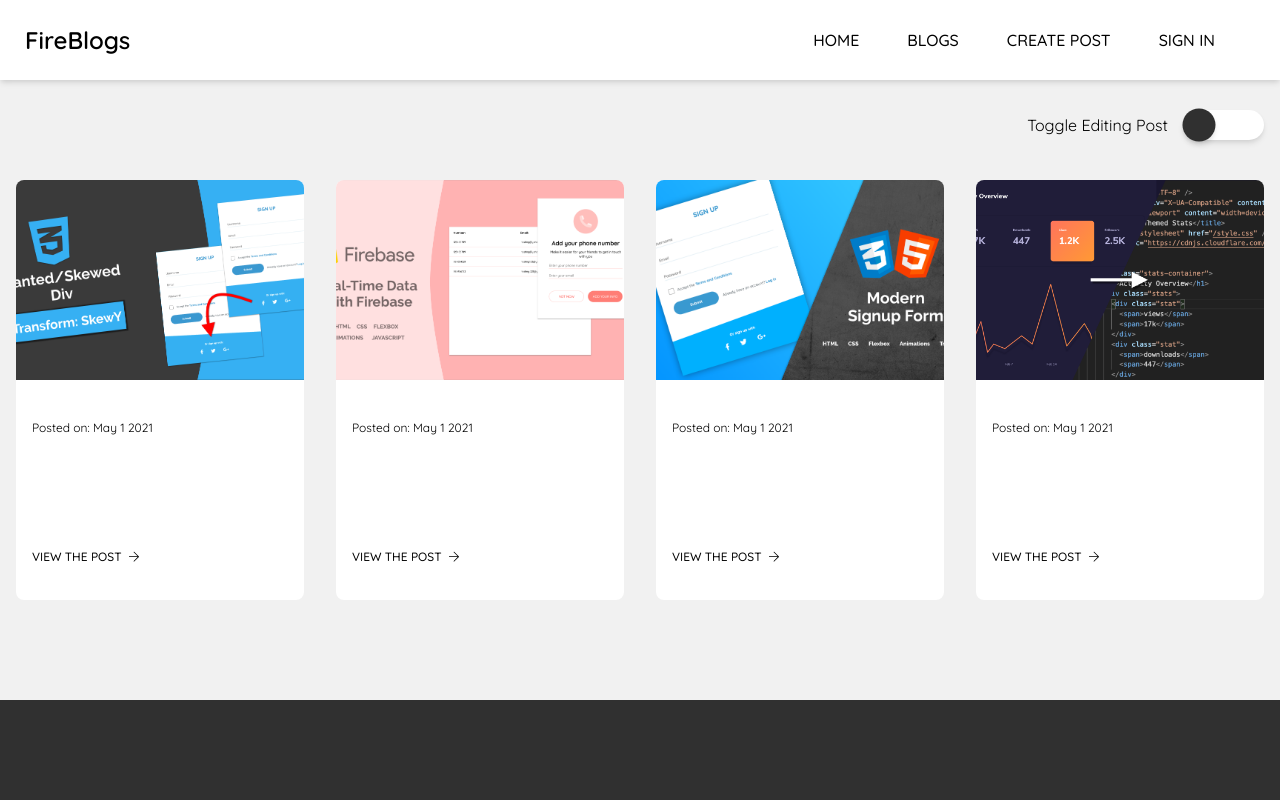
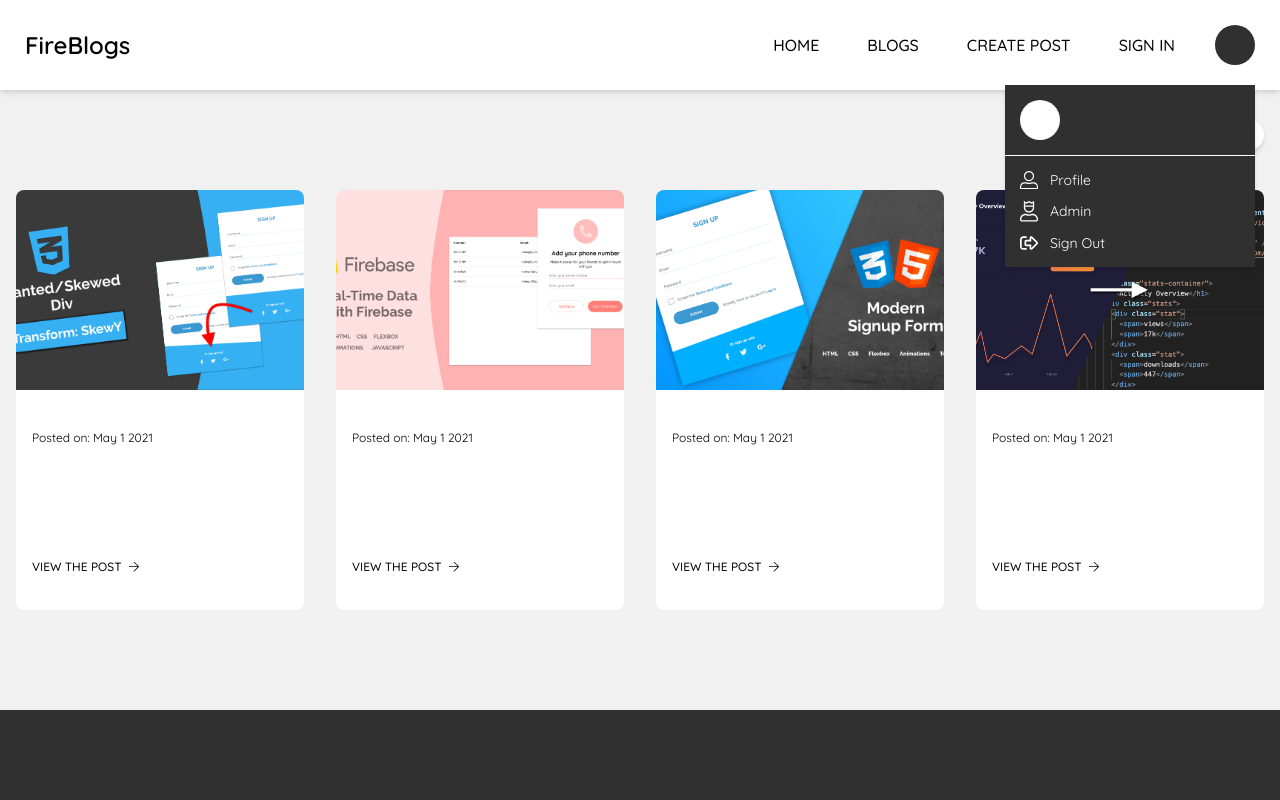
Before and after one commit to Nabcellent/fire-blogs, a Vue app: page /blogs in a window 1280 px wide. Shown: the top 800 px of the page. Built offline with nearby package versions, Linux system fonts and the light colour scheme; no server answers.

Commit message:
Implements profile menu

```diff
--- a/src/App.vue
+++ b/src/App.vue
@@ -13,6 +13,8 @@
 import Navigation from "@/components/Navigation.vue";
 import Footer from "@/components/Footer.vue";
 import { onMounted, ref, watch } from "vue";
+import { getAuth, onAuthStateChanged } from "firebase/auth";
+import { store } from "@/store";
 
 const route = useRoute()
 
@@ -27,7 +29,14 @@
     showNavigation.value = false
 }
 
-onMounted(() => checkRoute())
+onMounted(() => {
+    checkRoute()
+    onAuthStateChanged(getAuth(), user => {
+        store.commit('updateUser', user)
+
+        if (user) store.dispatch('getCurrentUser')
+    })
+})
 
 watch(route, checkRoute)
 </script>
--- a/src/components/Navigation.vue
+++ b/src/components/Navigation.vue
@@ -12,6 +12,55 @@
                     <router-link class="link" to="#">Create Post</router-link>
                     <router-link class="link" :to="{name:'Login'}">Sign In</router-link>
                 </ul>
+
+                <div class="profile" ref="profile">
+                    <span>{{ store.state.profileInitials }}</span>
+                    <div class="profile-menu">
+                        <div class="info">
+                            <p class="initials">{{ store.state.profileInitials }}</p>
+                            <div class="right">
+                                <p>{{ store.state.profileFirstName }} {{ store.state.profileLastName }}</p>
+                                <p>{{ store.state.profileUsername }}</p>
+                                <p>{{ store.state.profileEmail }}</p>
+                            </div>
+                        </div>
+                        <div class="options">
+                            <div class="option">
+                                <router-link to="#" class="option">
+                                    <svg aria-hidden="true" focusable="false" data-prefix="fal" data-icon="user-alt"
+                                         class="icon svg-inline--fa fa-user-alt fa-w-16" role="img"
+                                         xmlns="http://www.w3.org/2000/svg" viewBox="0 0 512 512">
+                                        <path fill="currentColor"
+                                              d="M256 32c61.8 0 112 50.2 112 112s-50.2 112-112 112-112-50.2-112-112S194.2 32 256 32m128 320c52.9 0 96 43.1 96 96v32H32v-32c0-52.9 43.1-96 96-96 85 0 67.3 16 128 16 60.9 0 42.9-16 128-16M256 0c-79.5 0-144 64.5-144 144s64.5 144 144 144 144-64.5 144-144S335.5 0 256 0zm128 320c-92.4 0-71 16-128 16-56.8 0-35.7-16-128-16C57.3 320 0 377.3 0 448v32c0 17.7 14.3 32 32 32h448c17.7 0 32-14.3 32-32v-32c0-70.7-57.3-128-128-128z"></path>
+                                    </svg>
+                                    <p>Profile</p>
+                                </router-link>
+                            </div>
+                            <div class="option">
+                                <router-link to="#" class="option">
+                                    <svg aria-hidden="true" focusable="false" data-prefix="fal" data-icon="user-crown"
+                                         class="icon svg-inline--fa fa-user-crown fa-w-14" role="img"
+                                         xmlns="http://www.w3.org/2000/svg" viewBox="0 0 448 512">
+                                        <path fill="currentColor"
+                                              d="M313.6 320c-28.71 0-42.6 16-89.6 16-47.09 0-60.82-16-89.6-16C60.17 320 0 380.17 0 454.4v9.6c0 26.51 21.49 48 48 48h352c26.51 0 48-21.49 48-48v-9.6c0-74.23-60.17-134.4-134.4-134.4zM416 464c0 8.82-7.18 16-16 16H48c-8.82 0-16-7.18-16-16v-9.6C32 397.94 77.94 352 134.4 352c19.38 0 39.33 16 89.6 16 49.4 0 70.66-16 89.6-16 56.46 0 102.4 45.94 102.4 102.4v9.6zM224 288c70.7 0 128-57.31 128-128V0l-64 32-64-32-64 32L96 0v160c0 70.69 57.31 128 128 128zM128 51.78l32 16 64-32 64 32 32-16V112H128V51.78zm0 92.22h192v16c0 52.93-43.06 96-96 96s-96-43.07-96-96v-16z"></path>
+                                    </svg>
+                                    <p>Admin</p>
+                                </router-link>
+                            </div>
+                            <div class="option">
+                                <router-link to="#" class="option">
+                                    <svg aria-hidden="true" focusable="false" data-prefix="far" data-icon="sign-out-alt"
+                                         class="icon svg-inline--fa fa-sign-out-alt fa-w-16" role="img"
+                                         xmlns="http://www.w3.org/2000/svg" viewBox="0 0 512 512">
+                                        <path fill="currentColor"
+                                              d="M272 112v51.6h-96c-26.5 0-48 21.5-48 48v88.6c0 26.5 21.5 48 48 48h96v51.6c0 42.6 51.7 64.2 81.9 33.9l144-143.9c18.7-18.7 18.7-49.1 0-67.9l-144-144C323.8 48 272 69.3 272 112zm192 144L320 400v-99.7H176v-88.6h144V112l144 144zM96 64h84c6.6 0 12 5.4 12 12v24c0 6.6-5.4 12-12 12H96c-26.5 0-48 21.5-48 48v192c0 26.5 21.5 48 48 48h84c6.6 0 12 5.4 12 12v24c0 6.6-5.4 12-12 12H96c-53 0-96-43-96-96V160c0-53 43-96 96-96z"></path>
+                                    </svg>
+                                    <p>Sign Out</p>
+                                </router-link>
+                            </div>
+                        </div>
+                    </div>
+                </div>
             </div>
         </nav>
         <img @click="toggleMobileNav" src="@/assets/Icons/bars-regular.svg" alt="" class="menu-icon" v-show="mobile">
@@ -28,6 +77,7 @@
 
 <script setup lang="ts">
 import { onMounted, ref } from "vue";
+import { store } from '@/store'
 
 const mobile = ref(false)
 const mobileNav = ref(false)
--- a/src/main.ts
+++ b/src/main.ts
@@ -1,8 +1,14 @@
 import { createApp } from 'vue'
 import App from './App.vue'
 import router from './router'
-import { store, key } from "./store";
+import { key, store } from "./store";
+import type { FirebaseApp } from 'firebase/app'
+import { getAuth, onAuthStateChanged } from 'firebase/auth'
 
 const app = createApp(App)
 
-app.use(store, key).use(router).mount('#app')
+let firebaseApp: FirebaseApp;
+
+onAuthStateChanged(getAuth(), () => {
+    if (!firebaseApp) app.use(store, key).use(router).mount('#app')
+})
--- a/src/store/index.ts
+++ b/src/store/index.ts
@@ -1,5 +1,8 @@
 import type { InjectionKey } from "vue";
 import { createStore, Store, useStore as baseUseStore } from 'vuex'
+import { doc, getDoc } from 'firebase/firestore'
+import db from '../firebase/firebaseInit'
+import { getAuth } from "firebase/auth";
 
 export interface State {
     sampleBlogCards: { title: string, blogCoverPhoto: string, blogDate: string }[]
@@ -16,11 +19,49 @@
             { title: 'Blog card #3', blogCoverPhoto: 'stock-3', blogDate: 'May 1 2021' },
             { title: 'Blog card #4', blogCoverPhoto: 'stock-4', blogDate: 'May 1 2021' },
         ],
-        editPost: null
+        editPost: null,
+        user: null,
+        profileId: null,
+        profileEmail: null,
+        profileFirstName: "",
+        profileLastName: "",
+        profileUsername: null,
+        profileInitials: "",
     },
     mutations: {
         toggleEditPost(state, payload) {
             state.editPost = payload
+        },
+        updateUser(state, payload) {
+            state.user = payload
+        },
+        setProfileInfo(state, doc) {
+            state.profileId = doc.id
+            state.profileEmail = doc.data().email
+            state.profileFirstName = doc.data().first_name
+            state.profileLastName = doc.data().last_name
+            state.profileUsername = doc.data().username
+        },
+        setProfileInitials(state) {
+            const firstInitial = state.profileFirstName.match(/(\b\S)?/g)?.join(''),
+                lastInitial = state.profileLastName.match(/(\b\S)?/g)?.join('')
+
+            if (firstInitial && lastInitial)
+                state.profileInitials = firstInitial + lastInitial
+        }
+    },
+    actions: {
+        async getCurrentUser({ commit }) {
+            const snap = await getDoc(doc(db, 'users', String(getAuth().currentUser?.uid)))
+
+            if (snap.exists()) {
+                commit('setProfileInfo', snap)
+                commit('setProfileInitials')
+
+                console.log(snap)
+            } else {
+                console.log("No such document!");
+            }
         }
     }
 })
--- a/src/views/auth/ForgotPassword.vue
+++ b/src/views/auth/ForgotPassword.vue
@@ -34,11 +34,26 @@
 import Modal from "@/components/Modal.vue";
 import { ref } from "vue";
 import Loading from "@/components/Loading.vue";
+import { getAuth, sendPasswordResetEmail } from 'firebase/auth'
 
 const email = ref("")
 const modalActive = ref(false)
 const modalMessage = ref("")
 const loading = ref(false)
+
+const resetPassword = () => {
+    loading.value = true
+
+    sendPasswordResetEmail(getAuth(), email.value).then(() => {
+        modalMessage.value = "If your account exists, you will receive an email."
+        loading.value = false
+        modalActive.value = true
+    }).catch(err => {
+        modalMessage.value = err.message
+        loading.value = false
+        modalActive.value = true
+    })
+}
 
 const closeModal = () => {
     modalActive.value = !modalActive.value
--- a/src/views/auth/Login.vue
+++ b/src/views/auth/Login.vue
@@ -25,11 +25,13 @@
                               d="M400 224h-24v-72C376 68.2 307.8 0 224 0S72 68.2 72 152v72H48c-26.5 0-48 21.5-48 48v192c0 26.5 21.5 48 48 48h352c26.5 0 48-21.5 48-48V272c0-26.5-21.5-48-48-48zM264 392c0 22.1-17.9 40-40 40s-40-17.9-40-40v-48c0-22.1 17.9-40 40-40s40 17.9 40 40v48zm32-168H152v-72c0-39.7 32.3-72 72-72s72 32.3 72 72v72z"></path>
                     </svg>
                 </div>
+
+                <div v-show="error" class="error">{{ errorMsg }}</div>
             </div>
 
             <router-link :to="{name:'ForgotPassword'}" class="forgot-password">Forgot you password?</router-link>
 
-            <button>Sign In</button>
+            <button @click.prevent="login">Sign In</button>
             <div class="angle"/>
         </form>
 
@@ -39,9 +41,28 @@
 
 <script setup>
 import { ref } from "vue";
+import { getAuth, signInWithEmailAndPassword } from "firebase/auth";
+import router from "@/router";
 
 const email = ref(null)
 const password = ref(null)
+const error = ref(false)
+const errorMsg = ref("")
+
+const login = () => {
+    signInWithEmailAndPassword(getAuth(), email.value, password.value)
+        .then(({user}) => {
+            console.log(user)
+
+            router.push({name: 'Home'})
+
+            error.value = false
+            errorMsg.value = ""
+        }).catch(err => {
+        error.value = true
+        errorMsg.value = err.message
+    })
+}
 </script>
 
 <style lang="scss">
--- a/src/views/auth/Register.vue
+++ b/src/views/auth/Register.vue
@@ -52,9 +52,11 @@
                               d="M464 64H48C21.49 64 0 85.49 0 112v288c0 26.51 21.49 48 48 48h416c26.51 0 48-21.49 48-48V112c0-26.51-21.49-48-48-48zm0 48v40.805c-22.422 18.259-58.168 46.651-134.587 106.49-16.841 13.247-50.201 45.072-73.413 44.701-23.208.375-56.579-31.459-73.413-44.701C106.18 199.465 70.425 171.067 48 152.805V112h416zM48 400V214.398c22.914 18.251 55.409 43.862 104.938 82.646 21.857 17.205 60.134 55.186 103.062 54.955 42.717.231 80.509-37.199 103.053-54.947 49.528-38.783 82.032-64.401 104.947-82.653V400H48z"></path>
                     </svg>
                 </div>
+
+                <div v-show="error" class="error">{{ errorMsg }}</div>
             </div>
 
-            <button>Sign In</button>
+            <button @click.prevent="register">Sign In</button>
             <div class="angle"/>
         </form>
 
@@ -64,12 +66,43 @@
 
 <script setup>
 import { ref } from "vue";
+import { createUserWithEmailAndPassword, getAuth } from "firebase/auth";
+import { doc, setDoc } from "firebase/firestore";
+import db from '../../firebase/firebaseInit'
+import { useRouter } from "vue-router";
+
+const router = useRouter()
 
 const firstName = ref(null)
 const lastName = ref(null)
 const username = ref(null)
 const email = ref(null)
 const password = ref(null)
+const error = ref(false)
+const errorMsg = ref("")
+
+const register = async () => {
+    if (firstName.value && lastName.value && username.value && email.value && password) {
+        error.value = false
+        errorMsg.value = ""
+
+        const {user} = await createUserWithEmailAndPassword(getAuth(), email.value, password.value)
+
+        await setDoc(doc(db, 'users', user.uid), {
+            first_name: firstName.value,
+            last_name: lastName.value,
+            username: username.value,
+            email: email.value
+        })
+
+        await router.push({name: 'Home'})
+
+        return
+    }
+
+    error.value = true
+    errorMsg.value = "Please fill in all fields."
+}
 </script>
 
 <style lang="scss" scoped>
```
